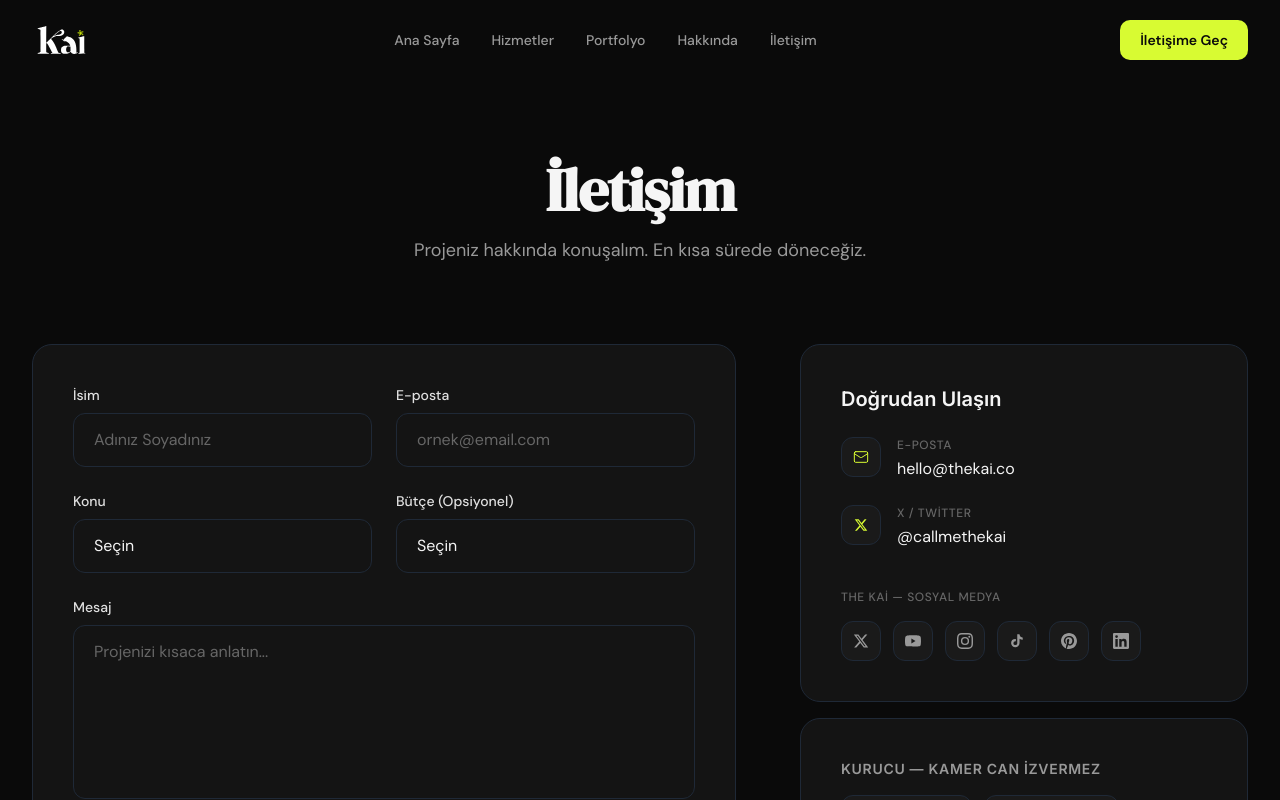
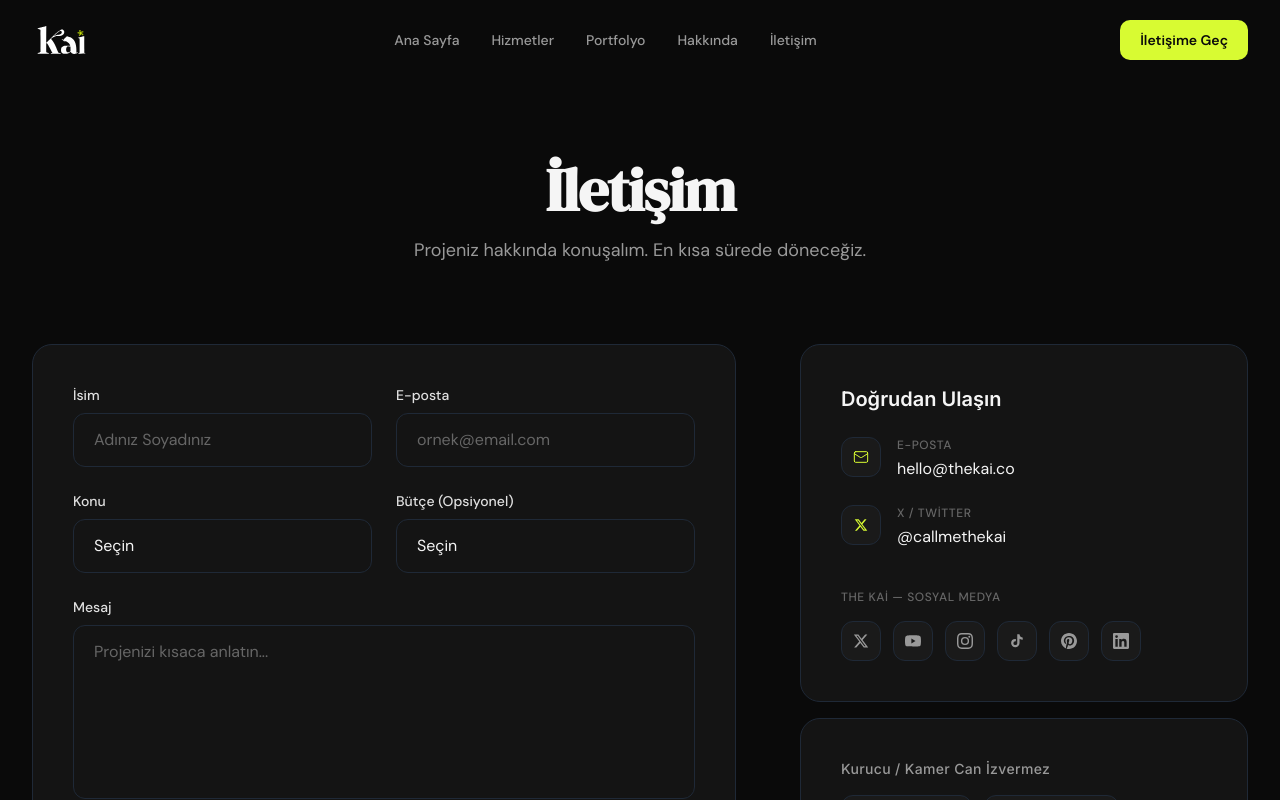
Before and after one commit to Kamicyus/thekai-co, a Next.js app: page /iletisim in a window 1280 px wide. Shown: the top 800 px of the page. Built offline with nearby package versions, Linux system fonts and the light colour scheme.

Commit message:
İletişim: Kurucu / Kamer Can İzvermez başlık düzeltmesi
Co-Authored-By: Claude Opus 4.6 (1M context) <noreply@anthropic.com>

```diff
--- a/src/app/iletisim/page.tsx
+++ b/src/app/iletisim/page.tsx
@@ -258,8 +258,8 @@ export default function IletisimPage() {
 
             {/* Kamer Personal Social */}
             <div className="bg-[#141414] border border-[#1F2937] rounded-[20px] p-5 sm:p-8 lg:p-10 mt-4">
-              <h3 className="font-sans text-sm font-semibold text-[#999999] mb-4 uppercase tracking-wider">
-                Kurucu — Kamer Can İzvermez
+              <h3 className="font-sans text-sm font-medium text-[#999999] mb-4 tracking-wide">
+                Kurucu / Kamer Can İzvermez
               </h3>
               <div className="flex items-center gap-3 flex-wrap">
                 <a href="https://x.com/kamicyus" target="_blank" rel="noopener noreferrer" className="inline-flex items-center gap-2 px-4 py-2 bg-[#1A1A1A] border border-[#1F2937] rounded-xl text-[#999999] hover:text-[#D8FB32] hover:border-[#D8FB32]/30 transition-all duration-200 text-sm">
```
